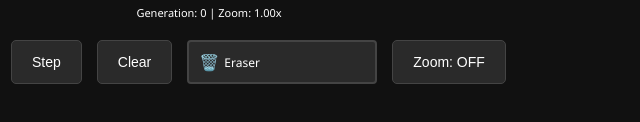
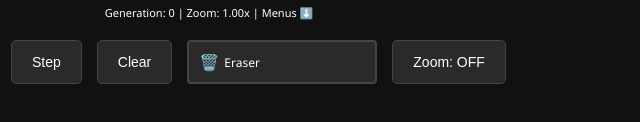
Before and after one commit to TripleFliple/The-Colorful-Game-of-Life, a plain HTML site: page index.html in a window 1280 px wide. Shown: the part 677-799 px from the top of the page, 431-1071 px from the left. Drawn offline with Linux system fonts and the light colour scheme.

Commit message:
Add files via upload

```diff
--- a/index.html
+++ b/index.html
@@ -193,7 +193,7 @@
 
     <canvas id="canvas"></canvas>
     <div class="canvas-info">
-        Generation: <span id="generation">0</span> | Zoom: <span id="zoomDisplay">1.00x</span>
+        Generation: <span id="generation">0</span> | Zoom: <span id="zoomDisplay">1.00x</span> | Menus ⬇️
     </div>
 
     <!-- Row 1: Play/Pause, Step, Clear, Eraser, Zoom -->
```
